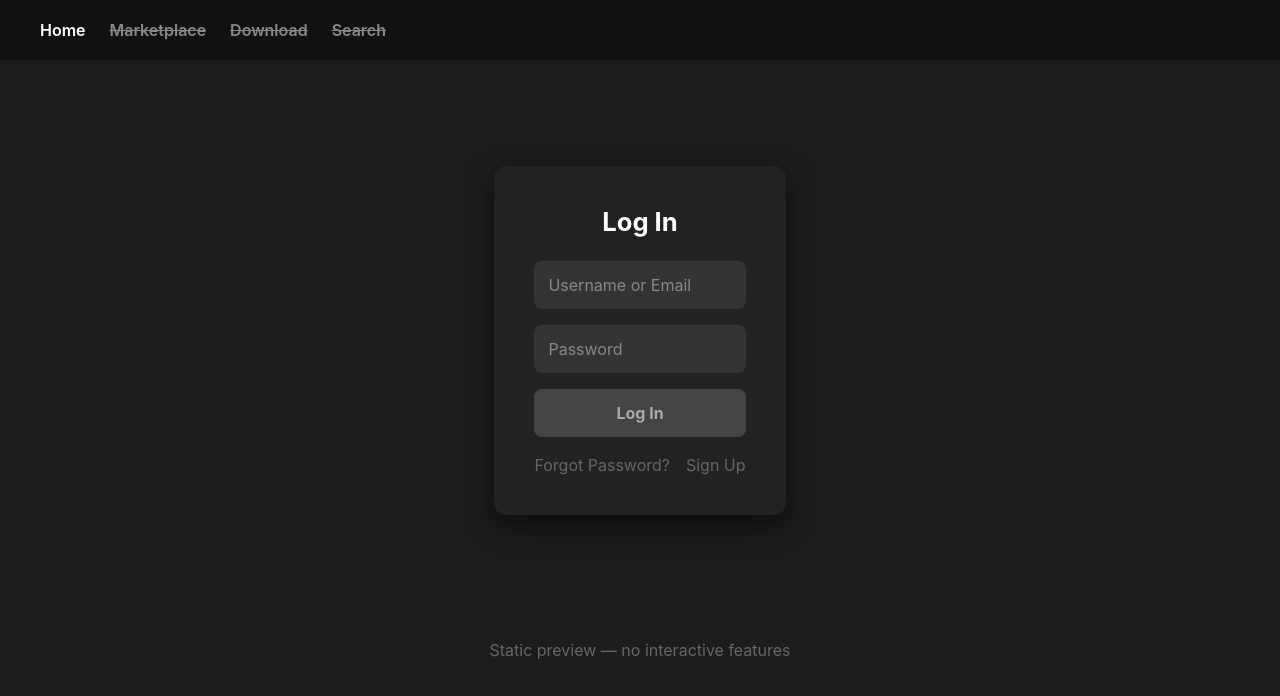
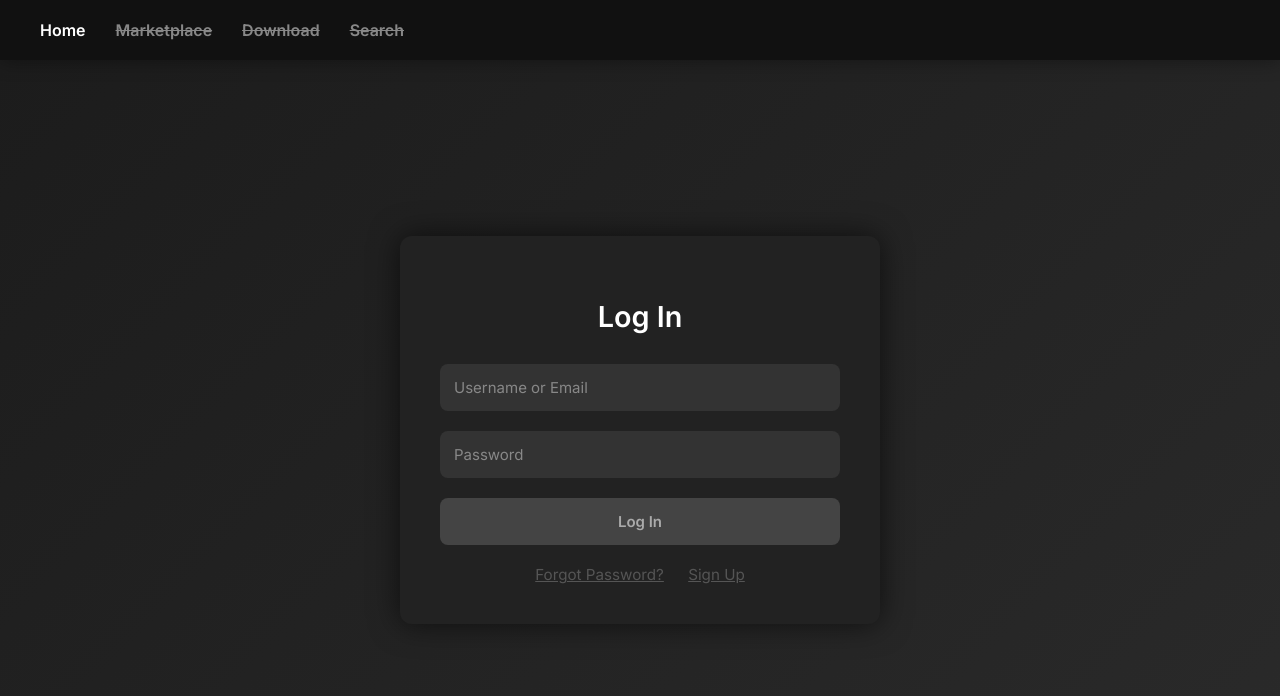
Before and after one commit to SubToJJ/hyguilds, a plain HTML site: page index.html in a window 1280 px wide. Drawn offline with Linux system fonts and the light colour scheme.

Commit message:
Update index.html

```diff
--- a/index.html
+++ b/index.html
@@ -1,24 +1,122 @@
 <!DOCTYPE html>
 <html lang="en">
 <head>
-  <meta charset="utf-8">
+  <meta charset="UTF-8">
   <title>Guest Login</title>
-  <meta name="viewport" content="width=device-width,initial-scale=1">
-  <link rel="stylesheet" href="styles.css">
+  <meta name="viewport" content="width=device-width, initial-scale=1.0">
+  <link href="https://fonts.googleapis.com/css2?family=Inter:wght@400;600&display=swap" rel="stylesheet">
+  <style>
+    html, body {
+      margin: 0;
+      padding: 0;
+      height: 100%;
+      font-family: 'Inter', sans-serif;
+      background: #1c1c1c;
+      color: #fff;
+      display: flex;
+      flex-direction: column;
+    }
+
+    .navbar {
+      display: flex;
+      justify-content: space-between;
+      align-items: center;
+      padding: 20px 40px;
+      background: #111;
+      box-shadow: 0 0 20px rgba(0,0,0,0.4);
+      position: sticky;
+      top: 0;
+      z-index: 10;
+    }
+
+    .nav-left {
+      display: flex;
+      gap: 30px;
+    }
+
+    .nav-item {
+      font-weight: 600;
+      font-size: 16px;
+      color: #888;
+      text-decoration: line-through;
+      cursor: default;
+    }
+
+    .nav-item.home {
+      color: #fff;
+      text-decoration: none;
+    }
+
+    .main {
+      flex: 1;
+      display: flex;
+      align-items: center;
+      justify-content: center;
+      background: linear-gradient(135deg, #1c1c1c, #2a2a2a);
+    }
+
+    .login-box {
+      background: #222;
+      padding: 40px;
+      border-radius: 12px;
+      box-shadow: 0 0 30px rgba(0,0,0,0.6);
+      width: 100%;
+      max-width: 400px;
+    }
+
+    .login-box h2 {
+      text-align: center;
+      margin-bottom: 30px;
+      font-size: 1.8rem;
+      font-weight: 600;
+    }
+
+    .static-field {
+      padding: 14px;
+      border-radius: 8px;
+      background: #333;
+      color: #888;
+      font-size: 15px;
+      margin-bottom: 20px;
+      text-align: left;
+    }
+
+    .static-button {
+      padding: 14px;
+      background: #444;
+      border-radius: 8px;
+      color: #aaa;
+      font-weight: bold;
+      font-size: 15px;
+      text-align: center;
+      margin-top: 10px;
+    }
+
+    .links {
+      text-align: center;
+      margin-top: 20px;
+      font-size: 0.95rem;
+      color: #555;
+    }
+
+    .links span {
+      margin: 0 10px;
+      text-decoration: underline;
+    }
+  </style>
 </head>
 <body>
-  <header class="navbar">
+  <div class="navbar">
     <div class="nav-left">
       <div class="nav-item home">Home</div>
       <div class="nav-item">Marketplace</div>
       <div class="nav-item">Download</div>
       <div class="nav-item">Search</div>
     </div>
-  </header>
-
-  <main class="main">
-    <section class="login-box">
-      <h1>Log In</h1>
+  </div>
+    <div class="main">
+    <div class="login-box">
+      <h2>Log In</h2>
       <div class="static-field">Username or Email</div>
       <div class="static-field">Password</div>
       <div class="static-button">Log In</div>
@@ -26,11 +124,7 @@
         <span>Forgot Password?</span>
         <span>Sign Up</span>
       </div>
-    </section>
-  </main>
-
-  <footer class="footer">
-    <div class="footer-note">Static preview — no interactive features</div>
-  </footer>
+    </div>
+  </div>
 </body>
 </html>
```
